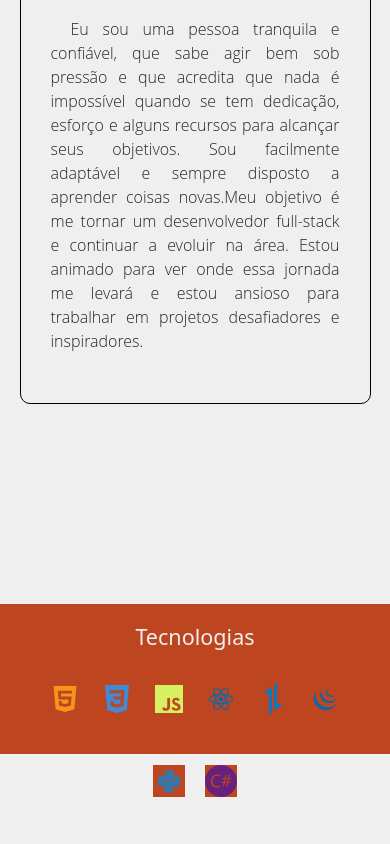
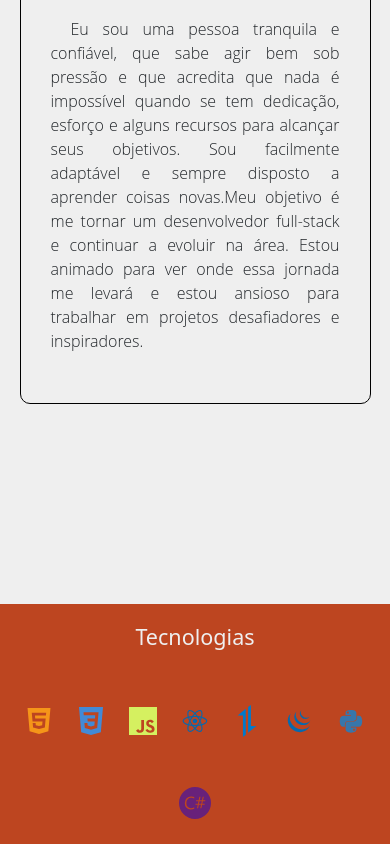
Before and after one commit to MichelRLima/Portfolio, a React (Create React App) app: page / in a window 390 px wide. Shown: the part 1276-2120 px from the top of the page. Before the commit the page ends 2098 px from the top, so only its background shows below. Built offline with nearby package versions, Linux system fonts and the light colour scheme; a web font is replaced by a local one.

Commit message:
ajustando responsivo

```diff
--- a/src/App.css
+++ b/src/App.css
@@ -130,14 +130,17 @@
 }
 
 .icones{
-  width: 90%;
-  height: 130px;
+  display: flex;
+  flex-wrap: wrap;
+  justify-content: center;
+  width: 100%;
+  height: auto;
   margin: 30px auto;
   text-align: center;
   background-color: #bd4520;
 
 }
-.icones h4{
+h4{
   padding-top: 20px;
   background-color: #bd4520;
   color: #efefef;
--- a/src/App.js
+++ b/src/App.js
@@ -61,10 +61,10 @@ function App() {
     <footer>
 
       <div className="containerFooter">
-
+      <h4>Tecnologias</h4>
         <div className="icones">
 
-        <h4>Tecnologias</h4>
+
       <AiFillHtml5 title="HTML5" size={32} color="#f59519" />
       <IoLogoCss3 title="CSS3" size={32} color="#428ad6" />
       <IoLogoJavascript title="JavaScript" size={32} color="#d5f060"/>
```
